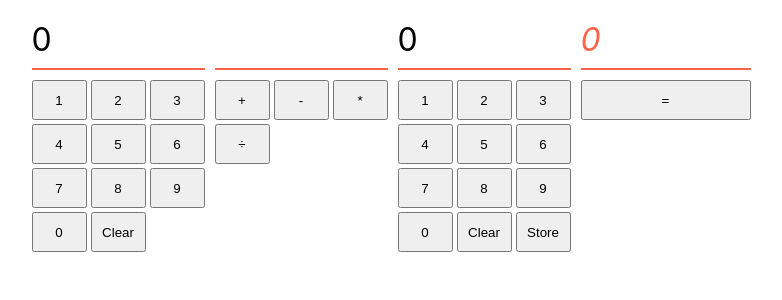
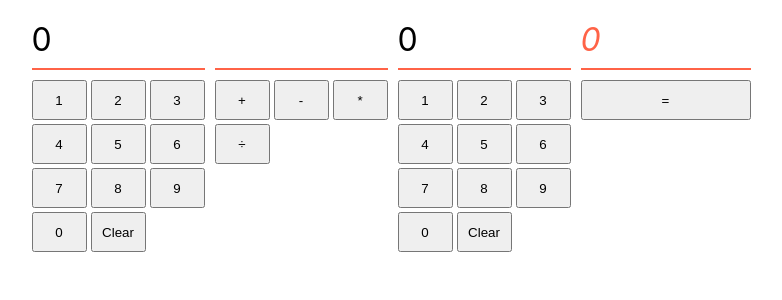
Before and after one commit to boolean-uk/react-state-calculator, a React (Create React App) app: page / in a window 1280 px wide. Shown: the top 300 px of the page, without its empty margins (249-1031 px from the left). Built offline with nearby package versions, Linux system fonts and the light colour scheme.

Commit message:
Removed Store

```diff
--- a/src/App.js
+++ b/src/App.js
@@ -126,7 +126,6 @@ function App() {
           <button onClick={() => handleNumberButtonClick2("9")}>9</button>
           <button onClick={() => handleNumberButtonClick2("0")}>0</button>
           <button onClick={handleClearButtonClick}>Clear</button>
-          <button onClick={handleStoreButtonClick}>Store</button>
         </div>
       </div>
 
```
